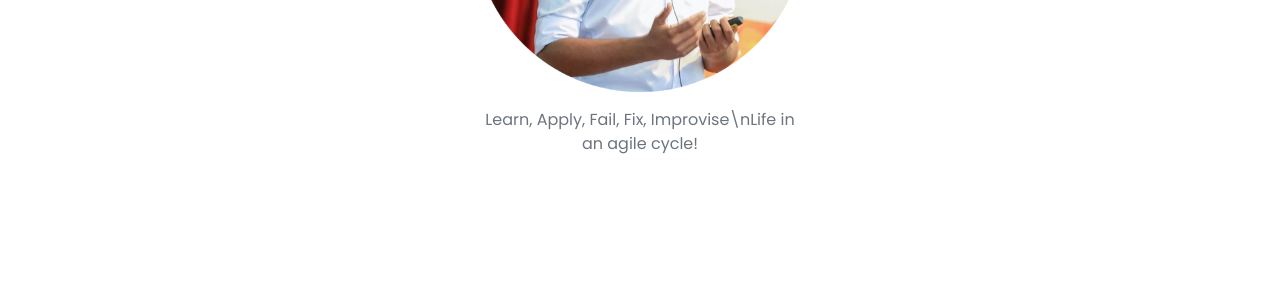
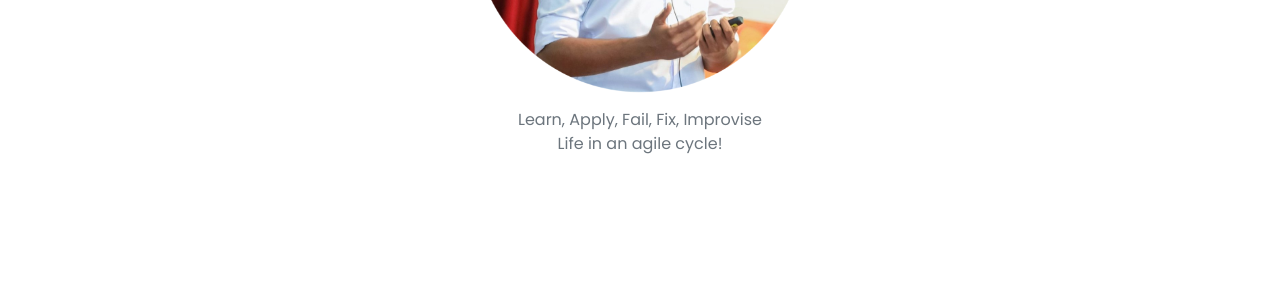
Before and after one commit to DrMadhushan/DrMadhushan.github.io, a Jekyll site: the page built from pages/index.md, in a window 1280 px wide. Shown: the part 403-703 px from the top of the page. Built offline with Jekyll 4.4.1, drawn with Linux system fonts in a browser that asks for light colours; nearby versions of some CDN libraries.

```diff
--- a/_config.yml
+++ b/_config.yml
@@ -1,8 +1,9 @@
 ### Site Settings ###
 title: DrMadhushan
 head: Ⲙⲁⲇⲏ𐌵𝛓ⲏⲁⲛ Ꞅⲁⲙⲁ𝓵ⲓⲛ𝓰ⲁⲙ
-description: >-
-  Learn, Apply, Fail, Fix, Improvise\nLife in an agile cycle!
+description: >
+  Learn, Apply, Fail, Fix, Improvise <br>
+  Life in an agile cycle!
 baseurl: "" # Change to empty quotes if you are hosting your site at <your-username>.github.io directly
 repository: drmadhushan.github.io # Change to <your-username>/<your-username>.github.io (or remove it if you don't need remote projects)
 remote_theme: YoussefRaafatNasry/portfolYOU
@@ -23,6 +24,8 @@ nav_exclude: # The following paths are excluded from navbar
 author:
   name: Madhushan
   image: /assets/profile.png
+  about-image: /assets/about-image.png
+  resume: /public/docs/resume_madhushan.pdf
   # behance: drmadhushan
   # dribbble          : your_username
   email: drmadhushan@gmail.com
```
Also changed, not shown: 1 other file.
